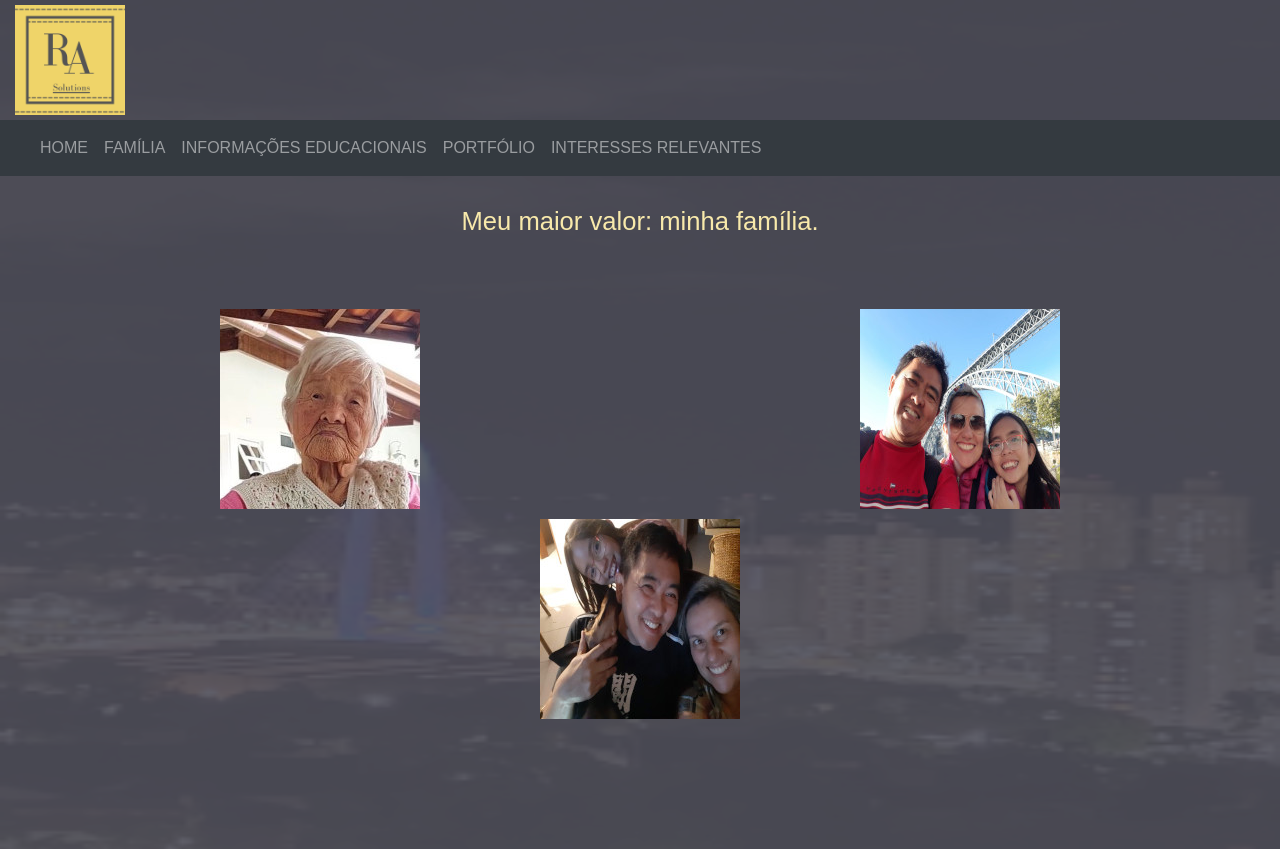
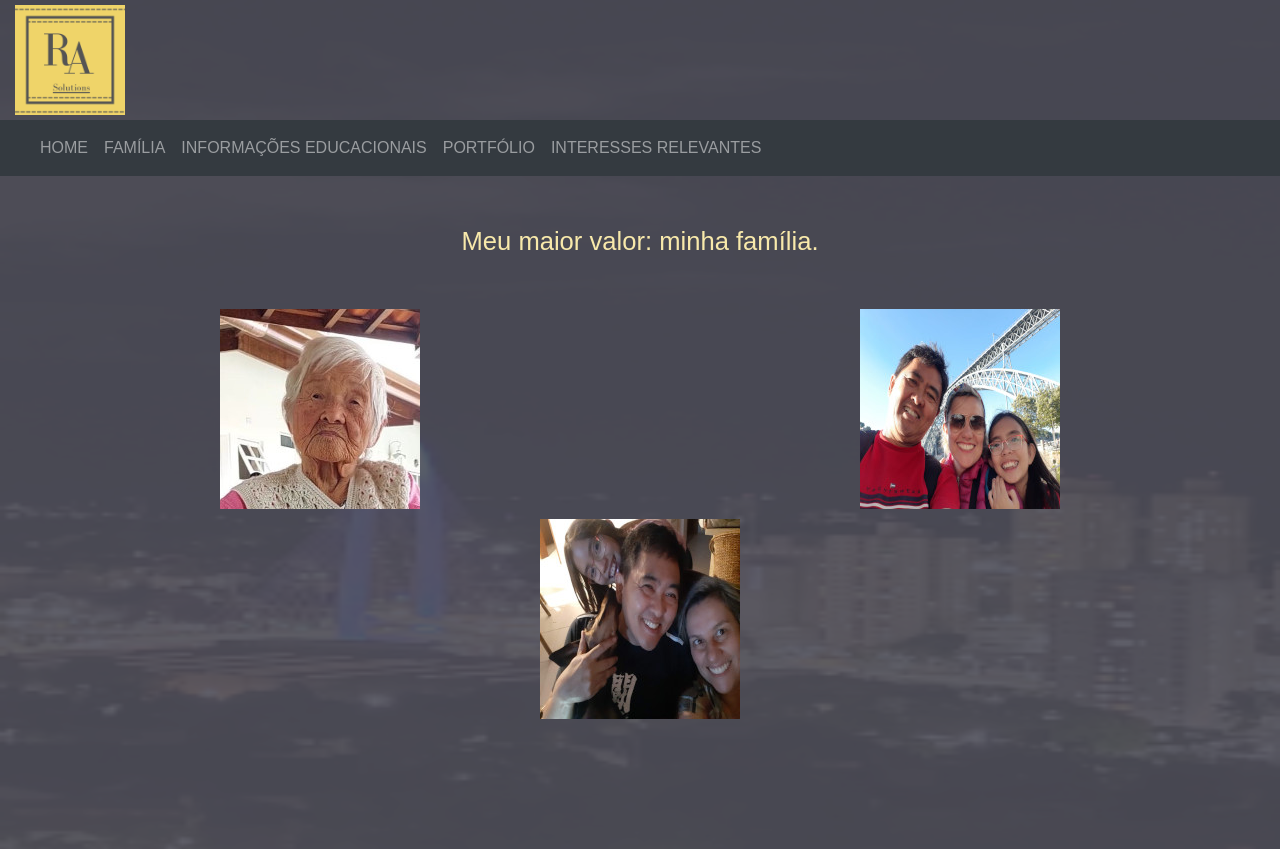
Before and after one commit to rikioanzai/portf-lio-proj, a Flask app: page /familia in a window 1280 px wide. Shown: the top 849 px of the page. Run offline with Flask 2, Linux system fonts and the light colour scheme; some libraries are stand-ins or nearby versions.

Commit message:
acerto no arquivo familia

```diff
--- a/src/static/css/style.css
+++ b/src/static/css/style.css
@@ -46,7 +46,7 @@ body{margin: 0;
     color: #f8e9ab;
     text-align: justify;
     position: relative;
-    top: 30px;
+    top: 50px;
     text-align: center;
 
        }
```
